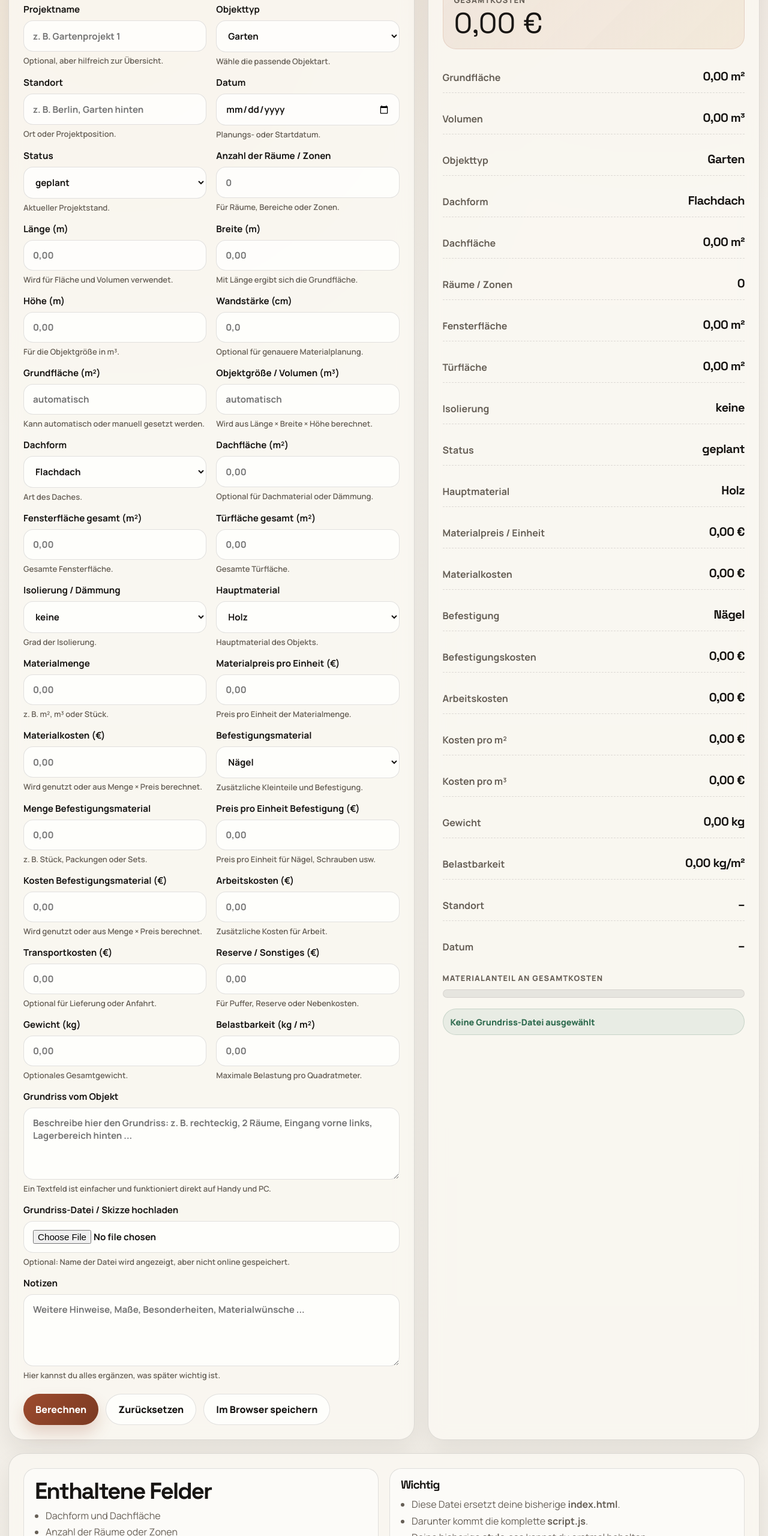
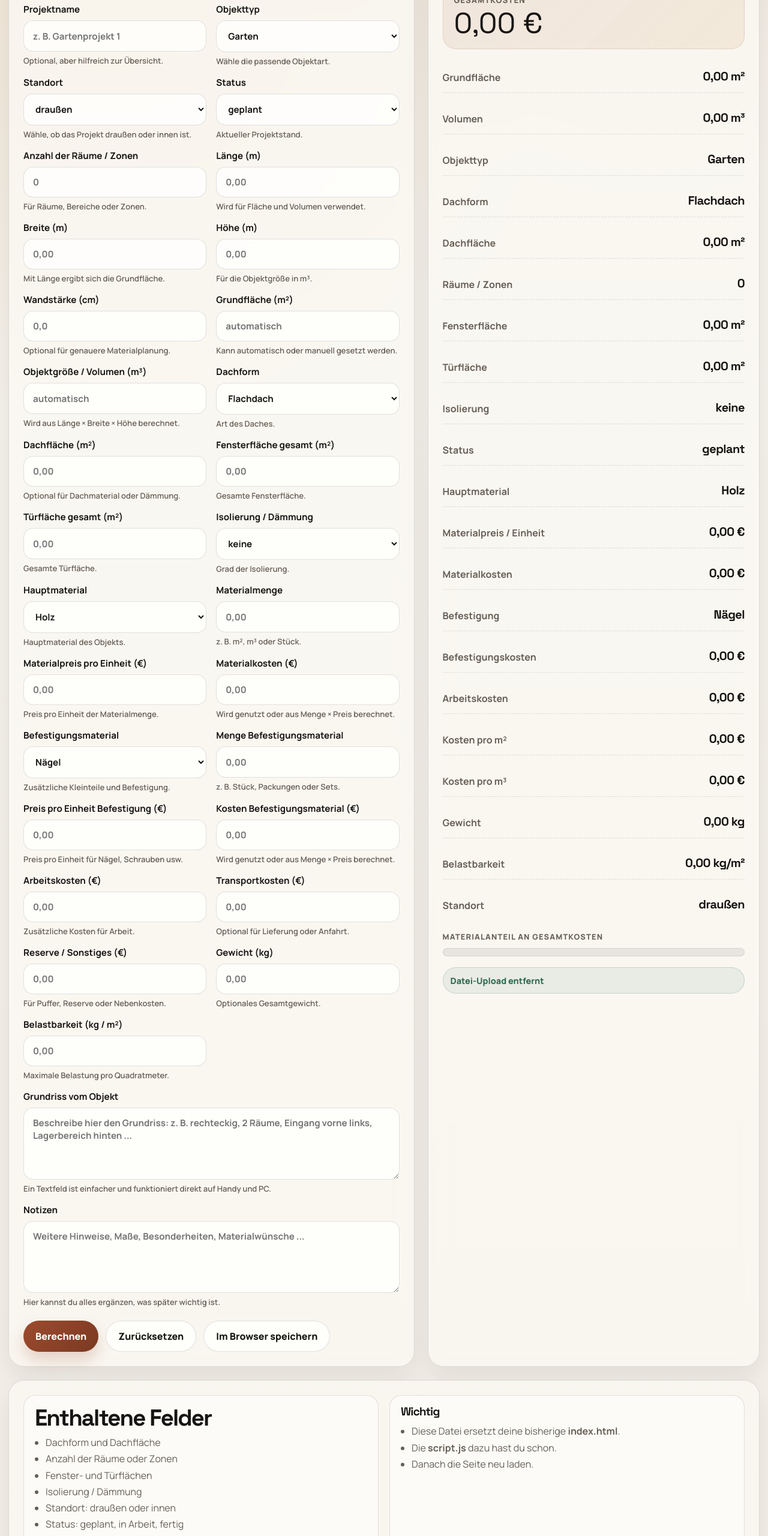
Before and after one commit to Zockermaus47/smart-planer, a plain HTML site: page index.html in a window 1280 px wide. Shown: the part 780-3340 px from the top of the page at 60% size. Drawn offline with Linux system fonts and the light colour scheme.

Commit message:
Update index.html

```diff
--- a/index.html
+++ b/index.html
@@ -1,4 +1,3 @@
-<!-- index.html -->
 <!DOCTYPE html>
 <html lang="de">
 <head>
@@ -124,14 +123,11 @@
 
             <label>
               Standort
-              <input type="text" id="location" placeholder="z. B. Berlin, Garten hinten" />
-              <span class="hint">Ort oder Projektposition.</span>
-            </label>
-
-            <label>
-              Datum
-              <input type="date" id="projectDate" />
-              <span class="hint">Planungs- oder Startdatum.</span>
+              <select id="location">
+                <option value="draußen">draußen</option>
+                <option value="innen">innen</option>
+              </select>
+              <span class="hint">Wähle, ob das Projekt draußen oder innen ist.</span>
             </label>
 
             <label>
@@ -329,12 +325,6 @@
             </label>
 
             <label class="field-wide">
-              Grundriss-Datei / Skizze hochladen
-              <input type="file" id="floorPlanFile" accept=".jpg,.jpeg,.png,.pdf,.svg" />
-              <span class="hint">Optional: Name der Datei wird angezeigt, aber nicht online gespeichert.</span>
-            </label>
-
-            <label class="field-wide">
               Notizen
               <textarea id="notes" placeholder="Weitere Hinweise, Maße, Besonderheiten, Materialwünsche ..."></textarea>
               <span class="hint">Hier kannst du alles ergänzen, was später wichtig ist.</span>
@@ -384,7 +374,6 @@
           <div class="result-line"><span>Gewicht</span><strong id="weightOut">0,00 kg</strong></div>
           <div class="result-line"><span>Belastbarkeit</span><strong id="loadCapacityOut">0,00 kg/m²</strong></div>
           <div class="result-line"><span>Standort</span><strong id="locationOut">–</strong></div>
-          <div class="result-line"><span>Datum</span><strong id="dateOut">–</strong></div>
         </div>
 
         <div>
@@ -394,7 +383,7 @@
           </div>
         </div>
 
-        <div class="file-badge" id="fileBadge">Keine Grundriss-Datei ausgewählt</div>
+        <div class="file-badge" id="fileBadge">Datei-Upload entfernt</div>
       </aside>
     </section>
 
@@ -406,7 +395,7 @@
           <li>Anzahl der Räume oder Zonen</li>
           <li>Fenster- und Türflächen</li>
           <li>Isolierung / Dämmung</li>
-          <li>Standort und Datum</li>
+          <li>Standort: draußen oder innen</li>
           <li>Status: geplant, in Arbeit, fertig</li>
           <li>Materialpreis pro Einheit</li>
           <li>Gewicht oder Belastbarkeit</li>
@@ -418,8 +407,8 @@
         <h3>Wichtig</h3>
         <ul>
           <li>Diese Datei ersetzt deine bisherige <strong>index.html</strong>.</li>
-          <li>Darunter kommt die komplette <strong>script.js</strong>.</li>
-          <li>Deine bisherige <strong>style.css</strong> kannst du erstmal behalten.</li>
+          <li>Die <strong>script.js</strong> dazu hast du schon.</li>
+          <li>Danach die Seite neu laden.</li>
         </ul>
       </div>
     </section>
```
